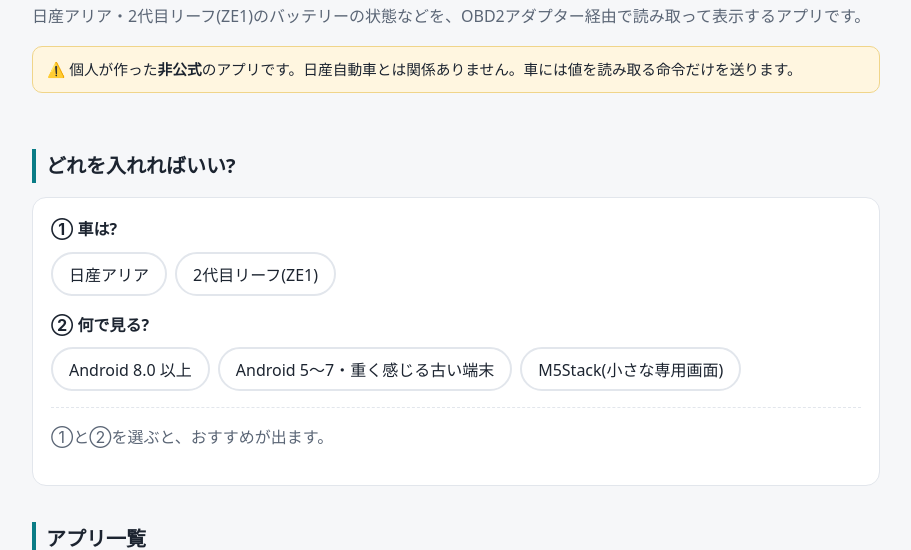
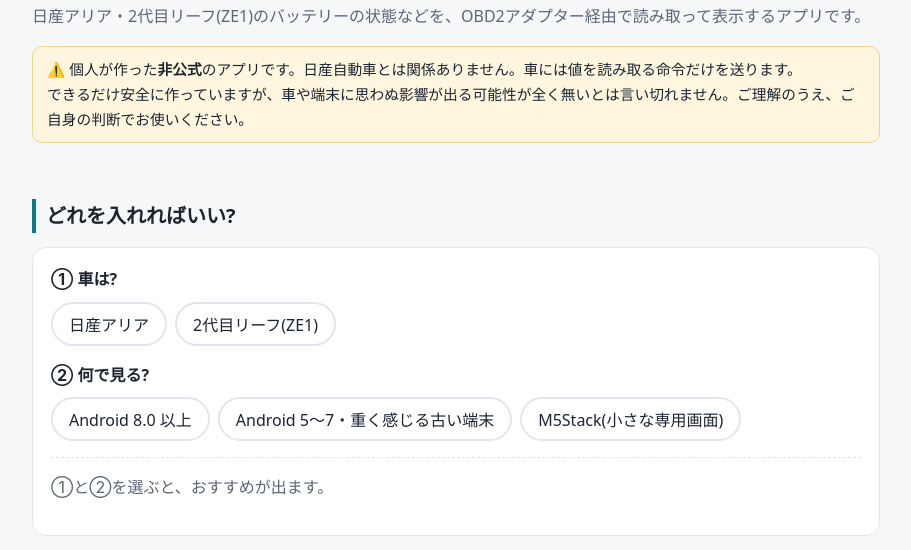
Before and after one commit to kojipa/kojipa.github.io, a plain HTML site: page index.html in a window 1280 px wide. Shown: the part 89-639 px from the top of the page, without its empty margins (184-1095 px from the left). Drawn offline with Linux system fonts and the light colour scheme; no server answers.

Commit message:
注意欄に一文を追加

```diff
--- a/index.html
+++ b/index.html
@@ -83,7 +83,8 @@ footer{color:var(--sub);font-size:.85rem;padding:24px 0 48px;border-top:1px soli
 <header>
   <h1>EVモニター アプリ案内</h1>
   <p>日産アリア・2代目リーフ(ZE1)のバッテリーの状態などを、OBD2アダプター経由で読み取って表示するアプリです。</p>
-  <div class="note">⚠️ 個人が作った<b>非公式</b>のアプリです。日産自動車とは関係ありません。車には値を読み取る命令だけを送ります。</div>
+  <div class="note">⚠️ 個人が作った<b>非公式</b>のアプリです。日産自動車とは関係ありません。車には値を読み取る命令だけを送ります。<br>
+    できるだけ安全に作っていますが、車や端末に思わぬ影響が出る可能性が全く無いとは言い切れません。ご理解のうえ、ご自身の判断でお使いください。</div>
 </header>
 
 <section id="choose">
```
